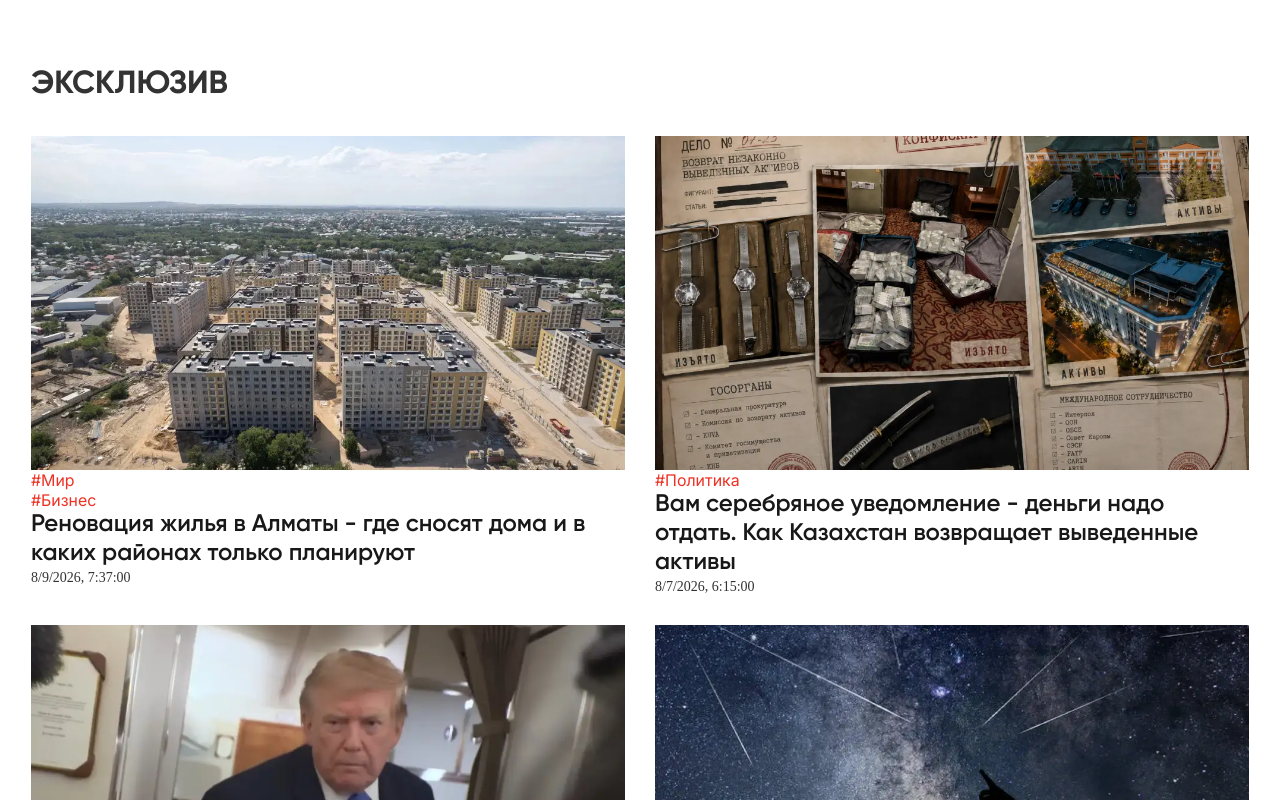
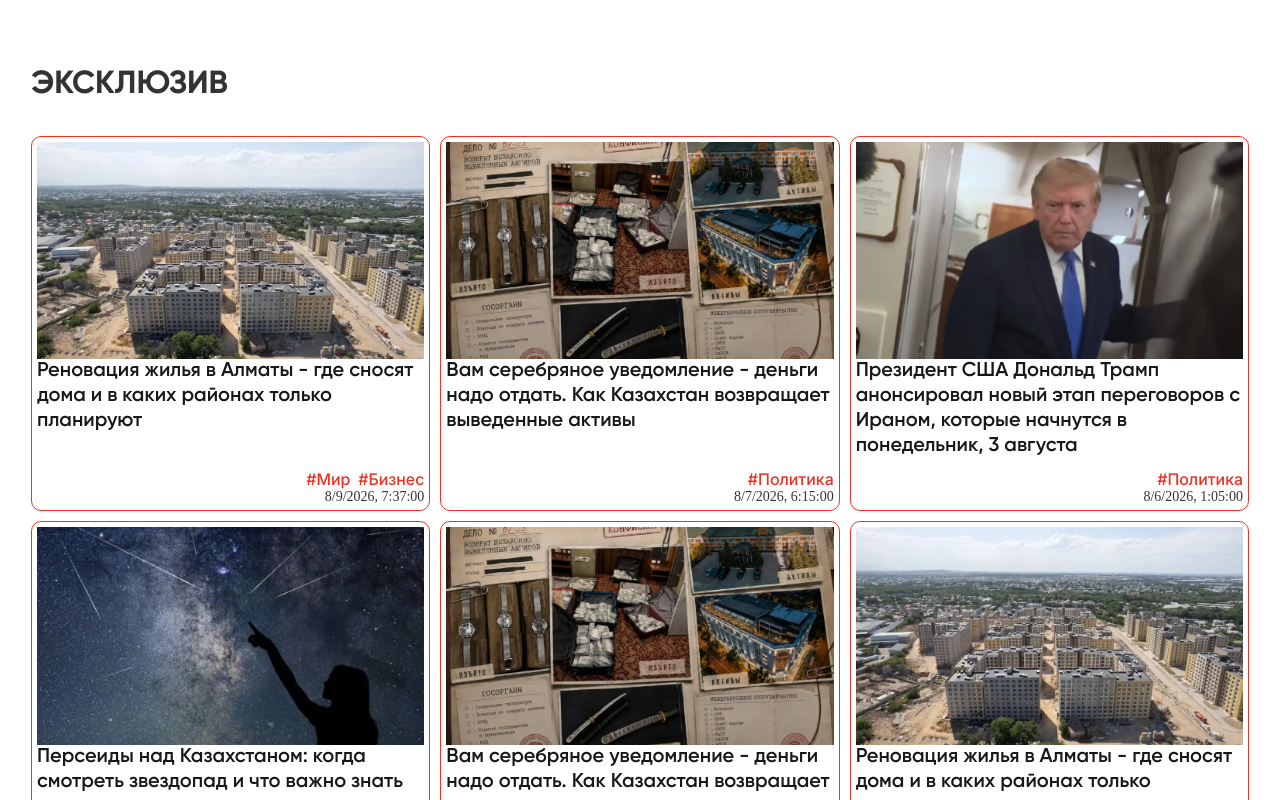
Before and after one commit to Sprowds/Prac-Times, a React (Vite) app in the folder prac-times/: page / in a window 1280 px wide. Shown: the part 880-1680 px from the top of the page. Built offline with nearby package versions, Linux system fonts and the light colour scheme.

Commit message:
prac-times 0.4.3.3

```diff
--- a/prac-times/src/components/Article/ArticleCard/ArticleCard.module.css
+++ b/prac-times/src/components/Article/ArticleCard/ArticleCard.module.css
@@ -0,0 +1,23 @@
+.article {
+  height: 100%;
+  display: flex;
+  flex-direction: column;
+  justify-content: space-between;
+  gap: 10px;
+}
+
+.article__info {
+  display: flex;
+  flex-direction: column;
+  align-items: end;
+}
+
+.article__tags {
+  display: flex;
+  gap: 8px;
+}
+
+.article__tags__item:hover {
+  transition: 0s;
+  border-bottom: 1px solid var(--activity-hover-color);
+}
--- a/prac-times/src/components/Article/ArticleCard/ArticleCard.tsx
+++ b/prac-times/src/components/Article/ArticleCard/ArticleCard.tsx
@@ -12,19 +12,23 @@ interface IArticleCardProps {
 const ArticleCard = ({ article }: IArticleCardProps) => {
   return (
     <article className={styles.article}>
-      <NavLink to="/" className={styles.item__img__link}>
+      <NavLink to="/" className={styles.article__link}>
         <img
           src={article.image}
           alt={article.title}
-          className={styles.item__img}
+          className={styles.article__img}
+        />
+        <NewsTitle
+          titleText={article.title}
+          titleFontSize="clamp(14px, 2vw, 20px)"
         />
       </NavLink>
 
-      <div className={styles.item__text__content}>
-        <ul className={styles.item__tags}>
+      <div className={styles.article__info}>
+        <ul className={styles.article__tags}>
           {Object.entries(article.category).map(([key, value]) =>
             value === true ? (
-              <li className={styles.item__tags__item} key={key}>
+              <li className={styles.article__tags__item} key={key}>
                 <NavLink to="/" className={styles.tags__item__link}>
                   <NewsTag tagText={key} tagFontSize="16px" />
                 </NavLink>
@@ -34,12 +38,6 @@ const ArticleCard = ({ article }: IArticleCardProps) => {
             ),
           )}
         </ul>
-        <NavLink to="/" className={styles.item__title__link}>
-          <NewsTitle
-            titleText={article.title}
-            titleFontSize="clamp(16px, 2vw, 24px)"
-          />
-        </NavLink>
         <NewsTime dateTime={article.time} />
       </div>
     </article>
--- a/prac-times/src/components/Article/CompactArticle/CompactArticle.tsx
+++ b/prac-times/src/components/Article/CompactArticle/CompactArticle.tsx
@@ -3,20 +3,21 @@ import { NavLink } from "react-router";
 import NewsTime from "../../../ui/NewsTime/NewsTime";
 import type { INewsCategory } from "../../../types/newsItem";
 import type INewsItem from "../../../types/newsItem";
+import NewsTag from "../../../ui/NewsTag/NewsTag";
 
 interface ICompactArticleProps {
   article: INewsItem;
 }
 
 const CompactArticle = ({ article }: ICompactArticleProps) => {
+  const tag = Object.keys(article.category).find(
+    (key) => article.category[key as keyof INewsCategory] === true,
+  );
+
   return (
     <article className={styles.article}>
       <NavLink to={article.id} className={styles.article__link}>
-        <p className={styles.article__tag}>
-          {Object.keys(article.category).find(
-            (key) => article.category[key as keyof INewsCategory] === true,
-          )}
-        </p>
+        <NewsTag tagText={tag} tagFontSize="16px" />
         <p className={styles.article__title}>{article.title}</p>
         <NewsTime dateTime={article.time} />
       </NavLink>
--- a/prac-times/src/components/Exclusives/Exclusives.module.css
+++ b/prac-times/src/components/Exclusives/Exclusives.module.css
@@ -13,14 +13,14 @@
 
 .exclusives__grid {
   display: grid;
-  grid-template-columns: repeat(2, 1fr);
-  gap: 30px;
+  grid-template-columns: repeat(3, 1fr);
+  gap: 10px;
 }
 
 .exclusives__item {
-  display: flex;
-  flex-direction: column;
-  gap: 16px;
+  padding: 5px;
+  border: 1px solid var(--activity-main-color);
+  border-radius: 10px;
 }
 
 @media (max-width: 600px) {
--- a/prac-times/src/ui/NewsTag/NewsTag.module.css
+++ b/prac-times/src/ui/NewsTag/NewsTag.module.css
@@ -1,7 +1,7 @@
 .tag {
   font-family: var(--inter-font);
   color: var(--activity-main-color);
-  font-weight: 400;
+  font-weight: 500;
 }
 
 .tag span {
--- a/prac-times/src/ui/NewsTag/NewsTag.tsx
+++ b/prac-times/src/ui/NewsTag/NewsTag.tsx
@@ -1,11 +1,11 @@
 import styles from "./NewsTag.module.css";
 
-interface IProps {
-  tagText: string;
+interface INewsTagProps {
+  tagText: string | undefined;
   tagFontSize: string;
 }
 
-const NewsTag = ({ tagText, tagFontSize }: IProps) => {
+const NewsTag = ({ tagText, tagFontSize }: INewsTagProps) => {
   return (
     <p className={styles.tag} style={{ fontSize: tagFontSize }}>
       #<span>{tagText}</span>
--- a/prac-times/src/utils/backendAPIEmulator.ts
+++ b/prac-times/src/utils/backendAPIEmulator.ts
@@ -975,7 +975,7 @@ export function getNewsList(param: string): Promise<INewsItem[]> {
     case "exclusive":
       timeOut = 1500;
       newsList.forEach((item) => {
-        if (result.length < 4) {
+        if (result.length < 6) {
           if (item.type.exclusive === true) {
             result.push(item);
           }
```
Also changed, not shown: prac-times/src/components/Exclusives/Exclusives.tsx (+0 -30 lines).
